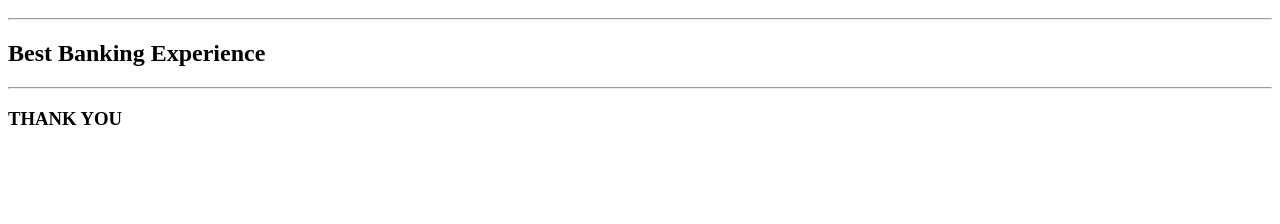
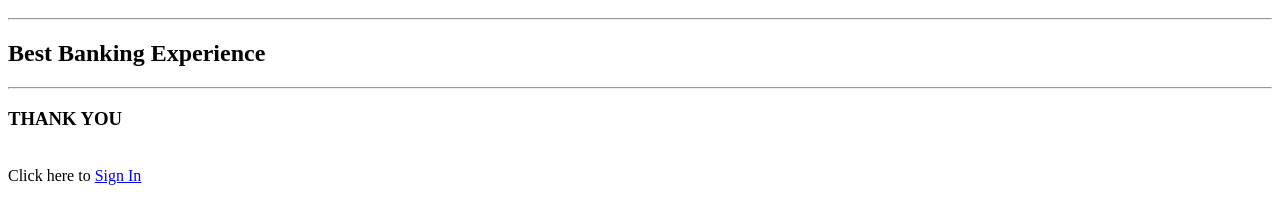
Before and after one commit to pankaj-anadure/vijay, a plain HTML site: page index.html in a window 1280 px wide. Shown: the part 48-272 px from the top of the page. Drawn offline with Linux system fonts and the light colour scheme.

Commit message:
Updated with 'Sign In' link

```diff
--- a/index.html
+++ b/index.html
@@ -3,3 +3,5 @@
 <h2>Best Banking Experience</h2>
 <hr>
 <h3>THANK YOU</h3>
+<br>
+Click here to <a href="login.html">Sign In</a>
```
